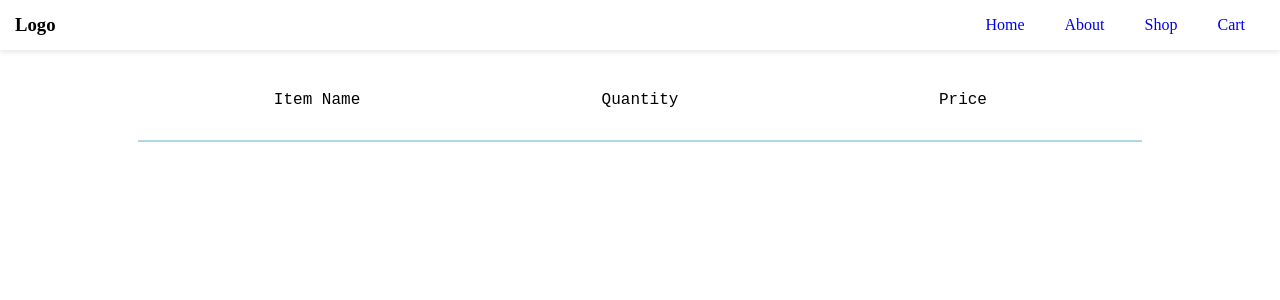
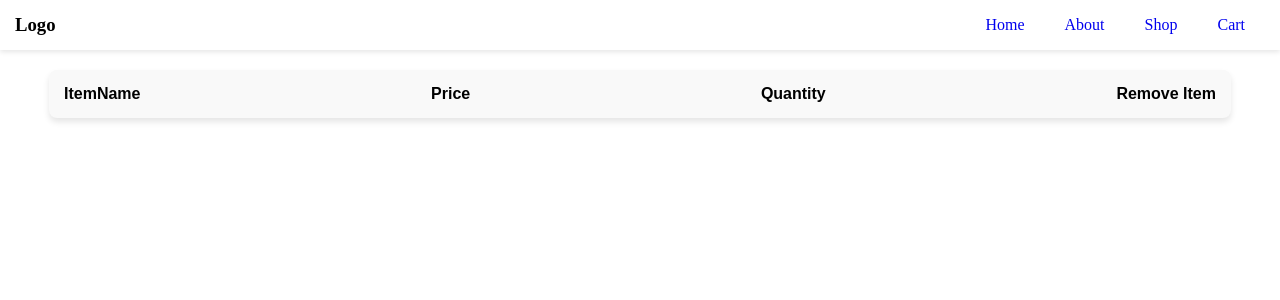
Before and after one commit to chanminswe/fake-store-ecommerce-, a React (Vite) app: page /cart in a window 1280 px wide. Shown: the top 300 px of the page. Built offline with nearby package versions, Linux system fonts and the light colour scheme.

Commit message:
finally fixed the cart page

```diff
--- a/src/context/CartContextProvider.jsx
+++ b/src/context/CartContextProvider.jsx
@@ -47,7 +47,7 @@ function CartContextProvider({ children }) {
   };
 
   return (
-    <CartContext.Provider value={{ cart, addItem, removeItem }}>
+    <CartContext.Provider value={{ cart, addItem, removeItem , setCart }}>
       {children}
     </CartContext.Provider>
   );
--- a/src/pages/Cart.jsx
+++ b/src/pages/Cart.jsx
@@ -3,40 +3,32 @@ import { CartContext } from "../context/CartContextProvider";
 import "../styles/pages/Cart.css";
 
 function Cart() {
-  const { cart, removeItem } = useContext(CartContext);
+  const { cart, removeItem, setCart } = useContext(CartContext);
 
   useEffect(() => {
     console.log(cart);
-  }, [cart]);
+    const removeEmpty = cart.filter((items) => items.quantity !== 0);
+    setCart(removeEmpty);
+  }, []);
+
   return (
     <div className="cart-container">
-      <div className="cart-title">
-        <div style={{ maxWidth: "33%" }}>
-          <p>Item Name</p>
+      <div className="title-container">
+        <h4>ItemName</h4>
+        <h4>Price</h4>
+        <h4>Quantity</h4>
+        <h4>Remove Item</h4>
+      </div>
+      {cart.map((value, index) => (
+        <div className="items-container">
+          <p>{value.itemName}</p>
+          <p>{value.price}</p>
+          <p>{value.quantity}</p>
+          {value.itemName && (
+            <button onClick={() => removeItem(itemName)}>X</button>
+          )}
         </div>
-        <p style={{ maxWidth: "33%" }}>Quantity</p>
-        <p style={{ maxWidth: "33%" }}>Price</p>
-      </div>
-      {cart.map(
-        (value, index) =>
-          value.quantity !== 0 && (
-            <div className="cart-items">
-              <div style={{ maxWidth: "25%", fontSize: "small" }}>
-                <p>{value.itemName}</p>
-              </div>
-              <p>{value.quantity}</p>
-              <div className="remove-btn-container">
-                <p>{value.price}</p>
-                <button
-                  className="remove-btn"
-                  onClick={() => removeItem(value.itemName)}
-                >
-                  X
-                </button>
-              </div>
-            </div>
-          )
-      )}
+      ))}
     </div>
   );
 }
--- a/src/styles/pages/Cart.css
+++ b/src/styles/pages/Cart.css
@@ -1,65 +1,35 @@
 .cart-container {
+    max-width: 90%;
+    height: auto;
+    margin: 20px auto;
+    padding: 15px;
+    background-color: #f9f9f9;
+    border-radius: 8px;
+    box-shadow: 0 4px 6px rgba(0, 0, 0, 0.1);
+    font-family: Arial, sans-serif;
+}
+
+.title-container{
     width: 100%;
-    padding: 10px;
-    box-sizing: border-box;
-  }
-
-.cart-title,
-.cart-items {
     display: flex;
     justify-content: space-between;
     align-items: center;
-    flex-wrap: nowrap;
-    border-bottom: 2px solid lightblue;
-    font-size: 1rem;
-    font-family: 'Courier New', Courier, monospace;
-    padding: 10px;
-    height: auto;
 }
 
-.cart-title div,
-.cart-items div {
-    flex: 1;
-    text-align: left;
-    font-size: 0.9rem;
+.title-container > h4 {
+    max-width: 25%;
 }
 
-.cart-title p,
-.cart-items p {
-    flex: 1;
-    text-align: center;
-}
-
-.remove-btn-container {
+.items-container{
+    width: 100%;
     display: flex;
     justify-content: space-between;
     align-items: center;
-    gap: 10px;
-    flex: 1;
+    margin: 20px 0 20px;
 }
 
-.remove-btn {
-    border: none;
-    background-color: white;
-    cursor: pointer;
-    color: red;
-    font-size: 0.9rem;
+.items-container > p{
+    max-width: 25%;
+    width: 25%;
+    font-size: small;
 }
-
-@media (min-width: 768px) {
-    .cart-container {
-      max-width: 80%;
-      margin: 0 auto;
-}
-
-.cart-title,
-.cart-items {
-      padding: 0 20px;
-      height: 5rem;
-}
-
-.cart-title p,
-.cart-items p {
-      font-size: 1rem;
-}
-}
```
Also changed, not shown: src/main.jsx (line endings or trailing spaces).
